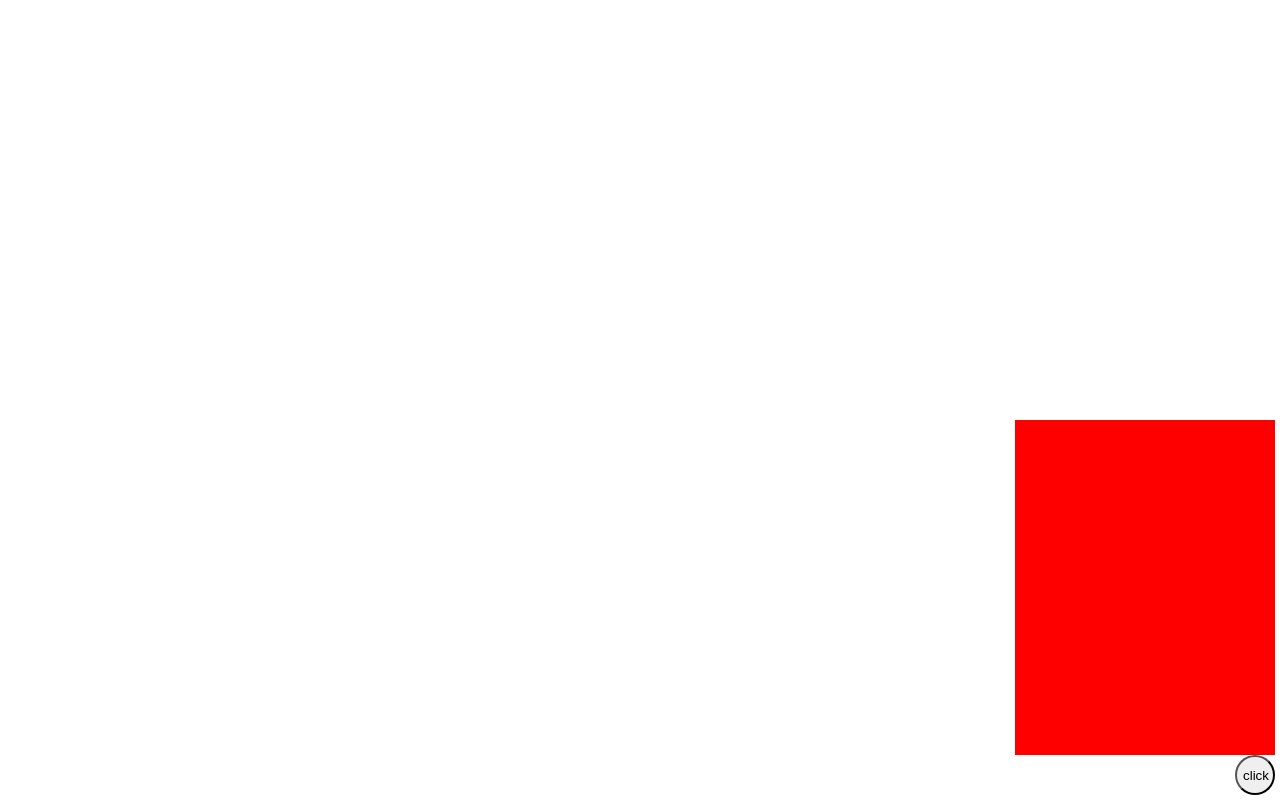
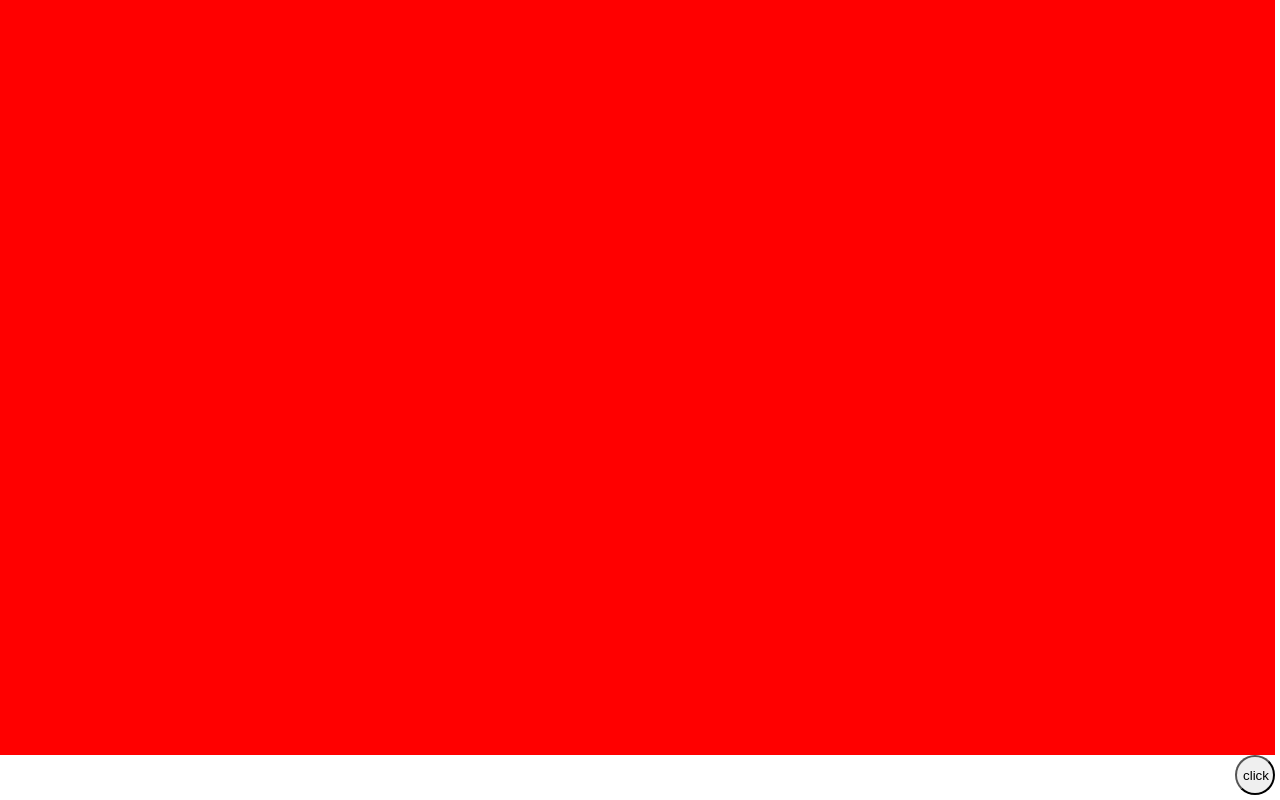
Before and after one commit to AMustapha/musschat, a plain HTML site: page index.html in a window 1280 px wide. Drawn offline with nearby package versions, Linux system fonts and the light colour scheme.

Commit message:
fullscreen

```diff
--- a/styles.css
+++ b/styles.css
@@ -1,7 +1,7 @@
 div{
     background-color: red;
-    height: 335px;
-    width: 260px;
+    height: 100%;
+    width: 100%;
     position: absolute;
     bottom: 45px;
     right: 5px;
```
